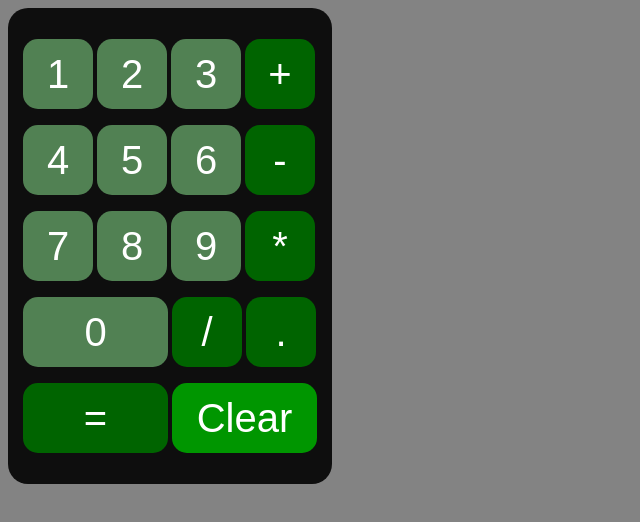
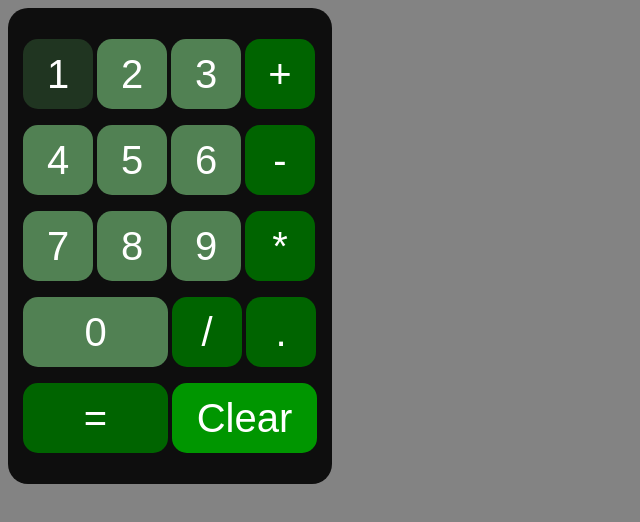
Before and after one commit to sakibmansuri/Practice-calculator, a plain HTML site: page calculator.html in a window 1280 px wide. In both pictures the pointer is over the button 58 px from the left and 74 px from the top of the page. Shown: the whole page, without its empty margins (0-640 px from the left). Drawn offline with Linux system fonts and the light colour scheme.

Commit message:
Update calculator.html
Updated button hover effect and improved formatting.

```diff
--- a/calculator.html
+++ b/calculator.html
@@ -27,6 +27,10 @@
             width: 70px;
             height: 70px;
             font-size: 40px;
+        }
+
+        button:hover{
+            background-color:  rgb(32, 53, 33);
         }
 
         button:active{
```
